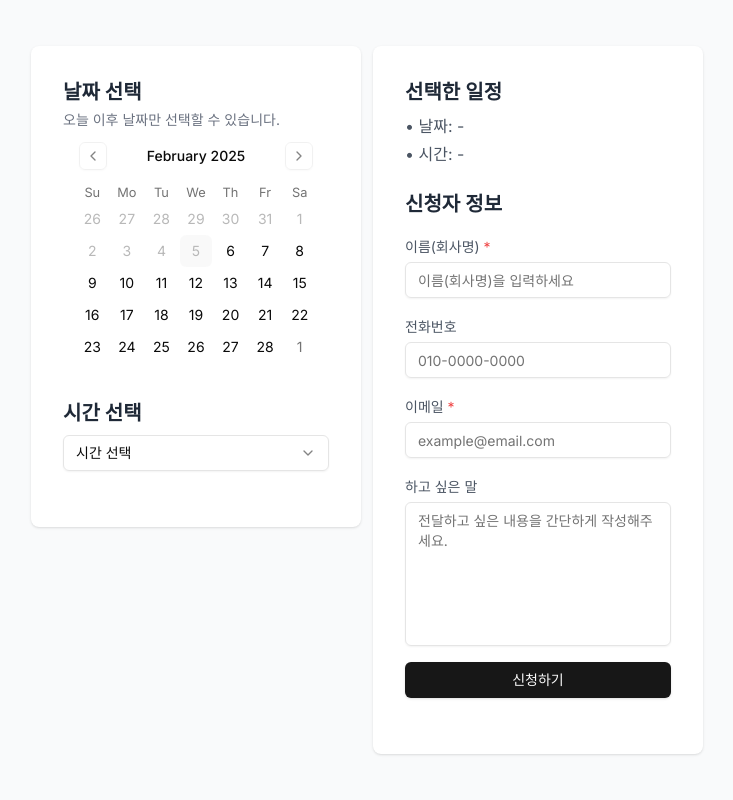
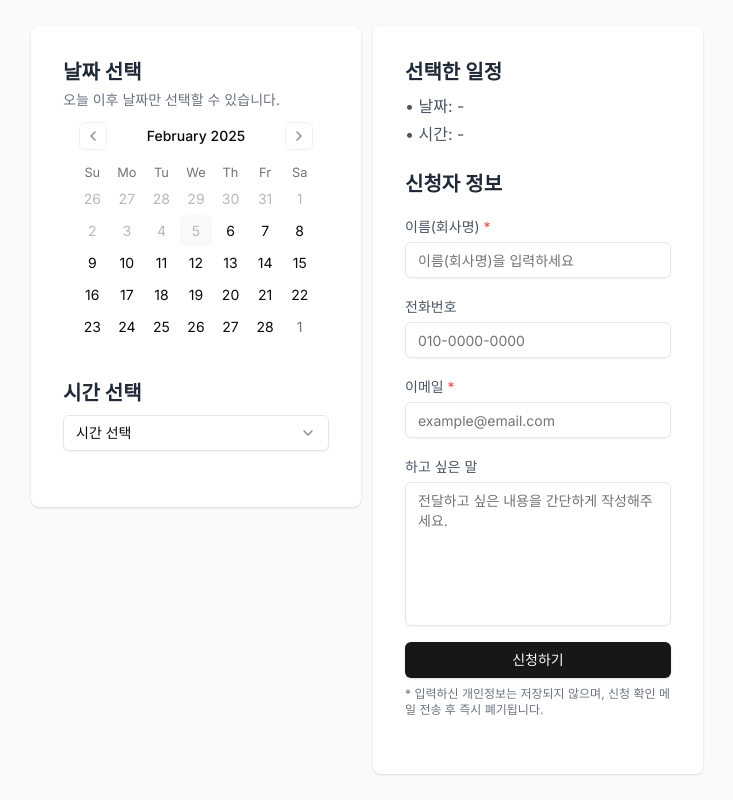
Before and after one commit to ykwimk/coffee-chat, a Next.js app: page / in a window 1280 px wide. Shown: the whole page, without its empty margins (273-1006 px from the left). Built offline with nearby package versions, Linux system fonts and the light colour scheme.

Commit message:
feat: 개인 정보 저장 관련 안내 문구 추가

```diff
--- a/src/components/ContactForm.tsx
+++ b/src/components/ContactForm.tsx
@@ -148,6 +148,10 @@ export default function ContactForm() {
       >
         {isLoading ? '전송 중...' : '신청하기'}
       </Button>
+      <p className="mt-2 text-xs text-gray-500">
+        * 입력하신 개인정보는 저장되지 않으며, 신청 확인 메일 전송 후 즉시
+        폐기됩니다.
+      </p>
     </section>
   );
 }
```
